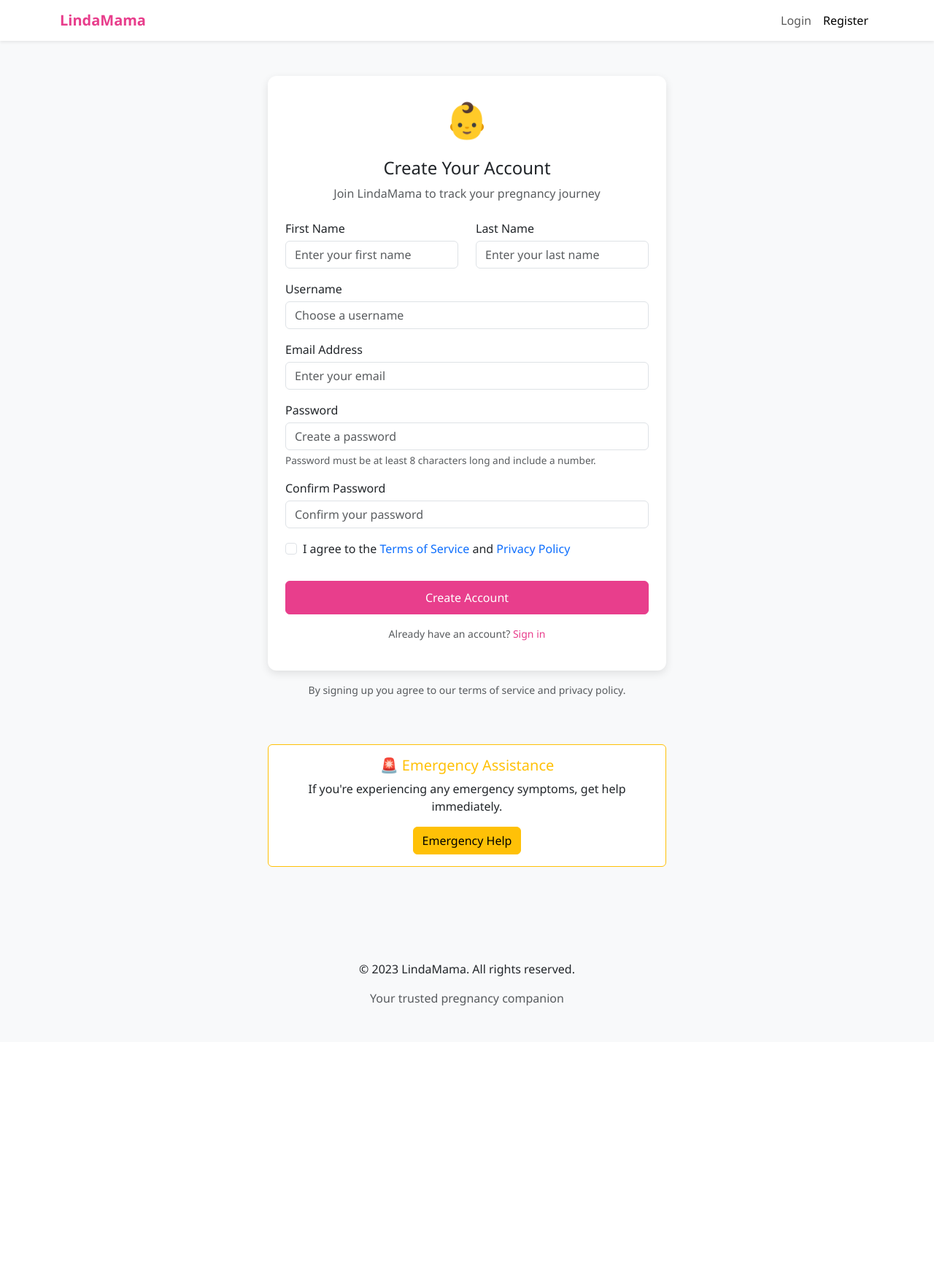
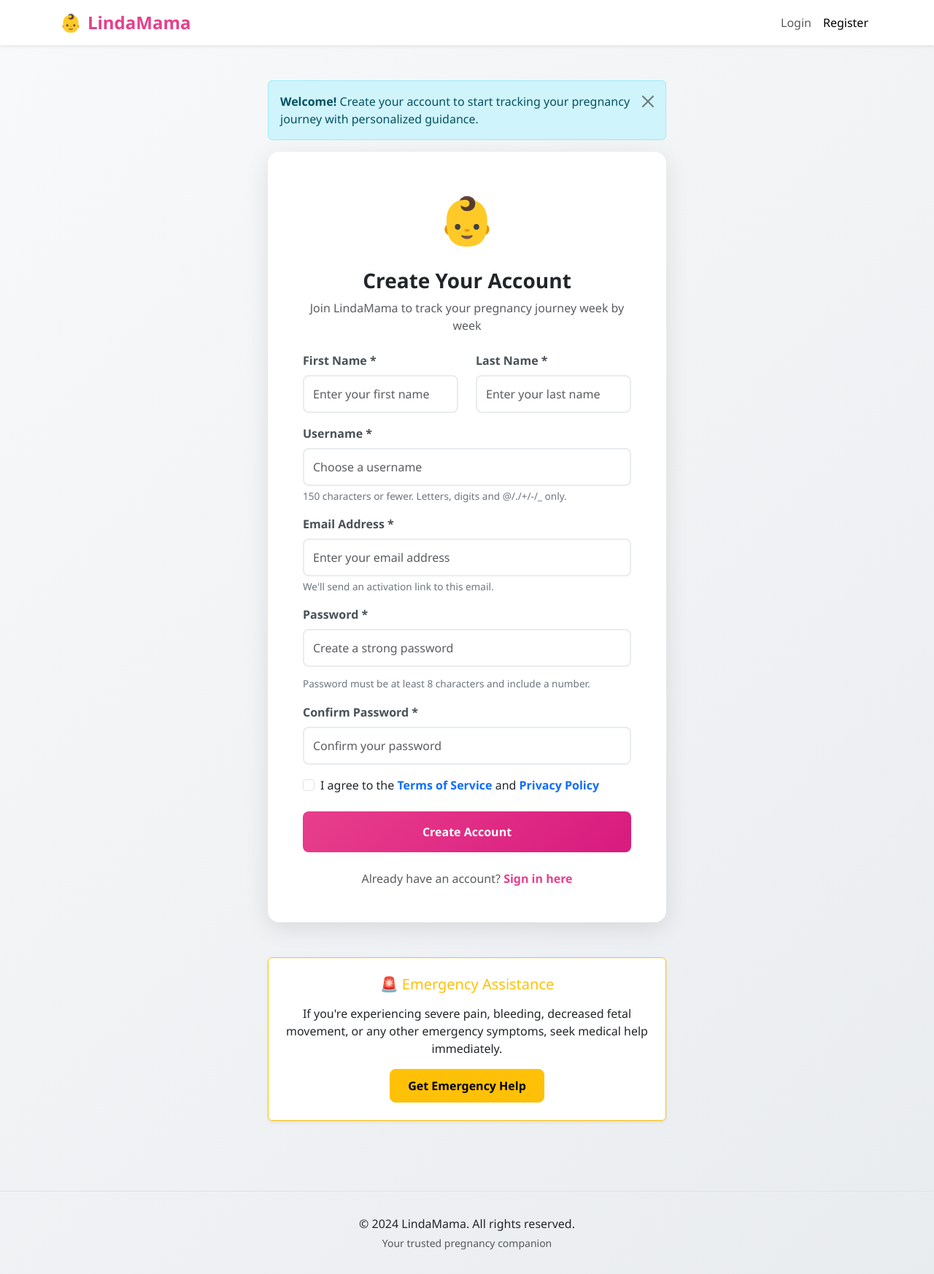
Before and after one commit to ayioka/Linda-Mama-Pregnancy-App, a Django app: template pregnancy/templates/pregnancy/signup.html in a window 1280 px wide. Shown: the whole page at 73% size. Before the commit the page ends 1378 px from the top, so only its background shows below. Run offline with Django 4.2, Linux system fonts and the light colour scheme; the template is opened without the code that fills it, so the values that code supplies are empty.

Commit message:
Update signup.html

```diff
--- a/pregnancy/templates/pregnancy/signup.html
+++ b/pregnancy/templates/pregnancy/signup.html
@@ -6,78 +6,131 @@
   <meta name="viewport" content="width=device-width,initial-scale=1">
   <title>LindaMama - Register</title>
   <link href="https://cdn.jsdelivr.net/npm/bootstrap@5.3.1/dist/css/bootstrap.min.css" rel="stylesheet">
+  <link rel="icon" type="image/x-icon" href="{% static 'images/favicon.ico' %}">
   <style>
+    :root {
+      --primary-color: #e83e8c;
+      --primary-hover: #d81b7e;
+      --secondary-color: #6c757d;
+      --success-color: #198754;
+      --danger-color: #dc3545;
+    }
+
     body {
       font-family: 'Segoe UI', Tahoma, Geneva, Verdana, sans-serif;
-      background-color: #f8f9fa;
+      background: linear-gradient(135deg, #f8f9fa 0%, #e9ecef 100%);
+      min-height: 100vh;
     }
     .navbar-brand {
       font-weight: bold;
-      color: #e83e8c !important;
+      color: var(--primary-color) !important;
+      font-size: 1.5rem;
     }
     .registration-card {
       border: none;
-      border-radius: 12px;
-      box-shadow: 0 4px 12px rgba(0,0,0,0.1);
+      border-radius: 16px;
+      box-shadow: 0 8px 32px rgba(0,0,0,0.1);
+      backdrop-filter: blur(10px);
+      background: rgba(255, 255, 255, 0.95);
     }
     .btn-primary {
-      background-color: #e83e8c;
-      border-color: #e83e8c;
-      padding: 10px;
-      font-weight: 500;
+      background: linear-gradient(135deg, var(--primary-color), var(--primary-hover));
+      border: none;
+      padding: 12px;
+      font-weight: 600;
+      border-radius: 8px;
+      transition: all 0.3s ease;
     }
     .btn-primary:hover {
-      background-color: #d81b7e;
-      border-color: #d81b7e;
+      transform: translateY(-2px);
+      box-shadow: 0 4px 12px rgba(232, 62, 140, 0.3);
+    }
+    .form-control {
+      border-radius: 8px;
+      padding: 12px;
+      border: 2px solid #e9ecef;
+      transition: all 0.3s ease;
     }
     .form-control:focus {
-      border-color: #e83e8c;
-      box-shadow: 0 0 0 0.2rem rgba(232, 62, 140, 0.25);
+      border-color: var(--primary-color);
+      box-shadow: 0 0 0 0.2rem rgba(232, 62, 140, 0.15);
     }
     .form-label {
-      font-weight: 500;
-      margin-bottom: 5px;
+      font-weight: 600;
+      margin-bottom: 8px;
+      color: #495057;
     }
     .form-text {
       font-size: 0.85rem;
+      color: var(--secondary-color);
     }
     .footer {
-      background-color: #f8f9fa;
+      background-color: transparent;
       padding: 2rem 0;
       margin-top: 3rem;
+      border-top: 1px solid #dee2e6;
     }
     .pregnancy-icon {
-      font-size: 3rem;
-      color: #e83e8c;
+      font-size: 4rem;
+      color: var(--primary-color);
       margin-bottom: 1rem;
+      animation: float 3s ease-in-out infinite;
+    }
+    @keyframes float {
+      0%, 100% { transform: translateY(0px); }
+      50% { transform: translateY(-10px); }
     }
     .login-link {
-      color: #e83e8c;
+      color: var(--primary-color);
       text-decoration: none;
+      font-weight: 600;
+      transition: color 0.3s ease;
+    }
+    .login-link:hover {
+      color: var(--primary-hover);
+    }
+    .invalid-feedback {
       font-weight: 500;
     }
-    .login-link:hover {
-      color: #d81b7e;
-      text-decoration: underline;
+    .emergency-btn {
+      border-radius: 8px;
+      padding: 10px 24px;
+      font-weight: 600;
+      transition: all 0.3s ease;
     }
-    .error-feedback {
-      color: #dc3545;
-      font-size: 0.875rem;
-      margin-top: 0.25rem;
+    .emergency-btn:hover {
+      transform: scale(1.05);
     }
+    .password-strength {
+      height: 4px;
+      border-radius: 2px;
+      margin-top: 5px;
+      transition: all 0.3s ease;
+    }
+    .strength-weak { background-color: var(--danger-color); width: 25%; }
+    .strength-fair { background-color: #ffc107; width: 50%; }
+    .strength-good { background-color: #17a2b8; width: 75%; }
+    .strength-strong { background-color: var(--success-color); width: 100%; }
   </style>
 </head>
 <body class="bg-light">
 <nav class="navbar navbar-expand-md navbar-light bg-white shadow-sm">
   <div class="container">
-    <a class="navbar-brand" href="{% url 'home' %}">LindaMama</a>
+    <a class="navbar-brand d-flex align-items-center" href="{% url 'home' %}">
+      <span class="me-2">👶</span>
+      LindaMama
+    </a>
     <button class="navbar-toggler" type="button" data-bs-toggle="collapse" data-bs-target="#navbarNav">
       <span class="navbar-toggler-icon"></span>
     </button>
     <div class="collapse navbar-collapse" id="navbarNav">
       <ul class="navbar-nav ms-auto">
-        <li class="nav-item"><a class="nav-link" href="{% url 'login' %}">Login</a></li>
-        <li class="nav-item"><a class="nav-link active" href="{% url 'signup' %}">Register</a></li>
+        <li class="nav-item">
+          <a class="nav-link" href="{% url 'login' %}">Login</a>
+        </li>
+        <li class="nav-item">
+          <a class="nav-link active" href="{% url 'register' %}">Register</a>
+        </li>
       </ul>
     </div>
   </div>
@@ -86,17 +139,26 @@
 <div class="container py-5">
   <!-- Messages block -->
   <div class="row justify-content-center">
-    <div class="col-md-6">
+    <div class="col-md-8 col-lg-6">
       {% if messages %}
         {% for message in messages %}
           <div class="alert alert-{{ message.tags }} alert-dismissible fade show" role="alert">
-            {{ message }}
+            <div class="d-flex align-items-center">
+              <span class="me-2">
+                {% if message.tags == 'success' %}✅
+                {% elif message.tags == 'error' %}❌
+                {% elif message.tags == 'warning' %}⚠️
+                {% else %}ℹ️{% endif %}
+              </span>
+              <span>{{ message }}</span>
+            </div>
             <button type="button" class="btn-close" data-bs-dismiss="alert"></button>
           </div>
         {% endfor %}
       {% else %}
-        <div class="alert alert-info" id="infoAlert">
-          Create your account to start tracking your pregnancy journey.
+        <div class="alert alert-info alert-dismissible fade show" id="infoAlert" role="alert">
+          <strong>Welcome!</strong> Create your account to start tracking your pregnancy journey with personalized guidance.
+          <button type="button" class="btn-close" data-bs-dismiss="alert"></button>
         </div>
       {% endif %}
     </div>
@@ -104,22 +166,31 @@
 
   <!-- Registration form -->
   <div class="row justify-content-center">
-    <div class="col-md-6">
+    <div class="col-md-8 col-lg-6">
       <div class="card registration-card">
-        <div class="card-body p-4">
+        <div class="card-body p-4 p-md-5">
           <div class="text-center mb-4">
             <div class="pregnancy-icon">👶</div>
-            <h4 class="card-title">Create Your Account</h4>
-            <p class="text-muted">Join LindaMama to track your pregnancy journey</p>
+            <h3 class="card-title fw-bold text-dark">Create Your Account</h3>
+            <p class="text-muted mb-0">Join LindaMama to track your pregnancy journey week by week</p>
           </div>
 
           <form method="post" class="needs-validation" novalidate>
             {% csrf_token %}
 
+            <!-- Non-field errors -->
+            {% if form.non_field_errors %}
+              <div class="alert alert-danger">
+                {% for error in form.non_field_errors %}
+                  {{ error }}
+                {% endfor %}
+              </div>
+            {% endif %}
+
             <!-- First Name and Last Name -->
             <div class="row">
               <div class="col-md-6 mb-3">
-                <label for="id_first_name" class="form-label">First Name</label>
+                <label for="id_first_name" class="form-label">First Name *</label>
                 <input type="text" class="form-control {% if form.first_name.errors %}is-invalid{% endif %}"
                        id="id_first_name" name="first_name"
                        placeholder="Enter your first name"
@@ -135,7 +206,7 @@
                 {% endif %}
               </div>
               <div class="col-md-6 mb-3">
-                <label for="id_last_name" class="form-label">Last Name</label>
+                <label for="id_last_name" class="form-label">Last Name *</label>
                 <input type="text" class="form-control {% if form.last_name.errors %}is-invalid{% endif %}"
                        id="id_last_name" name="last_name"
                        placeholder="Enter your last name"
@@ -154,7 +225,7 @@
 
             <!-- Username -->
             <div class="mb-3">
-              <label for="id_username" class="form-label">Username</label>
+              <label for="id_username" class="form-label">Username *</label>
               <input type="text" class="form-control {% if form.username.errors %}is-invalid{% endif %}"
                      id="id_username" name="username"
                      placeholder="Choose a username"
@@ -164,6 +235,9 @@
                   {{ form.username.errors.0 }}
                 </div>
               {% else %}
+                <div class="form-text">
+                  150 characters or fewer. Letters, digits and @/./+/-/_ only.
+                </div>
                 <div class="invalid-feedback">
                   Please choose a username.
                 </div>
@@ -172,16 +246,19 @@
 
             <!-- Email -->
             <div class="mb-3">
-              <label for="id_email" class="form-label">Email Address</label>
+              <label for="id_email" class="form-label">Email Address *</label>
               <input type="email" class="form-control {% if form.email.errors %}is-invalid{% endif %}"
                      id="id_email" name="email"
-                     placeholder="Enter your email"
+                     placeholder="Enter your email address"
                      value="{{ form.email.value|default:'' }}" required>
               {% if form.email.errors %}
                 <div class="invalid-feedback">
                   {{ form.email.errors.0 }}
                 </div>
               {% else %}
+                <div class="form-text">
+                  We'll send an activation link to this email.
+                </div>
                 <div class="invalid-feedback">
                   Please provide a valid email address.
                 </div>
@@ -190,27 +267,28 @@
 
             <!-- Password -->
             <div class="mb-3">
-              <label for="id_password1" class="form-label">Password</label>
+              <label for="id_password1" class="form-label">Password *</label>
               <input type="password" class="form-control {% if form.password1.errors %}is-invalid{% endif %}"
                      id="id_password1" name="password1"
-                     placeholder="Create a password" required>
+                     placeholder="Create a strong password" required>
+              <div class="password-strength" id="passwordStrength"></div>
               {% if form.password1.errors %}
                 <div class="invalid-feedback">
                   {{ form.password1.errors.0 }}
                 </div>
               {% else %}
+                <div class="form-text">
+                  Password must be at least 8 characters and include a number.
+                </div>
                 <div class="invalid-feedback">
                   Please create a password.
                 </div>
               {% endif %}
-              <div class="form-text">
-                Password must be at least 8 characters long and include a number.
-              </div>
             </div>
 
             <!-- Confirm Password -->
             <div class="mb-3">
-              <label for="id_password2" class="form-label">Confirm Password</label>
+              <label for="id_password2" class="form-label">Confirm Password *</label>
               <input type="password" class="form-control {% if form.password2.errors %}is-invalid{% endif %}"
                      id="id_password2" name="password2"
                      placeholder="Confirm your password" required>
@@ -226,53 +304,71 @@
             </div>
 
             <!-- Terms and Conditions -->
-            <div class="mb-3 form-check">
-              <input type="checkbox" class="form-check-input" id="terms" name="terms" required>
-              <label class="form-check-label" for="terms">
-                I agree to the <a href="#" class="text-decoration-none">Terms of Service</a> and <a href="#" class="text-decoration-none">Privacy Policy</a>
-              </label>
-              <div class="invalid-feedback">
-                You must agree before submitting.
+            <div class="mb-4">
+              <div class="form-check">
+                <input type="checkbox" class="form-check-input {% if form.terms.errors %}is-invalid{% endif %}"
+                       id="terms" name="terms" required>
+                <label class="form-check-label" for="terms">
+                  I agree to the <a href="#" class="text-decoration-none fw-semibold">Terms of Service</a>
+                  and <a href="#" class="text-decoration-none fw-semibold">Privacy Policy</a>
+                </label>
+                {% if form.terms.errors %}
+                  <div class="invalid-feedback">
+                    {{ form.terms.errors.0 }}
+                  </div>
+                {% else %}
+                  <div class="invalid-feedback">
+                    You must agree before submitting.
+                  </div>
+                {% endif %}
               </div>
             </div>
 
-            <button type="submit" class="btn btn-primary w-100 mt-3">Create Account</button>
+            <button type="submit" class="btn btn-primary w-100 py-3 fw-semibold">
+              Create Account
+            </button>
           </form>
 
-          <div class="text-center mt-3">
-            <p class="text-muted small">Already have an account? <a href="{% url 'login' %}" class="login-link">Sign in</a></p>
+          <div class="text-center mt-4">
+            <p class="text-muted mb-0">
+              Already have an account?
+              <a href="{% url 'login' %}" class="login-link fw-semibold">Sign in here</a>
+            </p>
           </div>
         </div>
       </div>
-      <p class="text-muted small mt-3 text-center">By signing up you agree to our terms of service and privacy policy.</p>
     </div>
   </div>
 
   <!-- Emergency Section -->
   <div class="row justify-content-center mt-5">
-    <div class="col-md-6">
-      <div class="card border-warning">
-        <div class="card-body text-center">
-          <h5 class="card-title text-warning">🚨 Emergency Assistance</h5>
-          <p class="card-text">If you're experiencing any emergency symptoms, get help immediately.</p>
-          <a href="{% url 'emergency' %}" class="btn btn-warning emergency-btn">Emergency Help</a>
+    <div class="col-md-8 col-lg-6">
+      <div class="card border-warning shadow-sm">
+        <div class="card-body text-center py-4">
+          <h5 class="card-title text-warning mb-3">🚨 Emergency Assistance</h5>
+          <p class="card-text mb-3">
+            If you're experiencing severe pain, bleeding, decreased fetal movement,
+            or any other emergency symptoms, seek medical help immediately.
+          </p>
+          <a href="{% url 'emergency' %}" class="btn btn-warning emergency-btn fw-semibold">
+            Get Emergency Help
+          </a>
         </div>
       </div>
     </div>
   </div>
 </div>
 
-<footer class="footer">
+<footer class="footer mt-5">
   <div class="container text-center">
-    <p>&copy; 2023 LindaMama. All rights reserved.</p>
-    <p class="text-muted">Your trusted pregnancy companion</p>
+    <p class="mb-1">&copy; 2024 LindaMama. All rights reserved.</p>
+    <p class="text-muted small mb-0">Your trusted pregnancy companion</p>
   </div>
 </footer>
 
 <script src="https://cdn.jsdelivr.net/npm/bootstrap@5.3.1/dist/js/bootstrap.bundle.min.js"></script>
 
 <script>
-  // Bootstrap validation and password confirmation
   document.addEventListener('DOMContentLoaded', function() {
     // Bootstrap form validation
     (function () {
@@ -292,27 +388,60 @@
     // Password confirmation validation
     const password1 = document.getElementById('id_password1');
     const password2 = document.getElementById('id_password2');
+    const strengthBar = document.getElementById('passwordStrength');
 
     function validatePassword() {
-      if (password1.value !== password2.value) {
+      if (password2.value && password1.value !== password2.value) {
         password2.setCustomValidity("Passwords do not match");
       } else {
         password2.setCustomValidity('');
       }
     }
 
+    function checkPasswordStrength(password) {
+      let strength = 0;
+      if (password.length >= 8) strength++;
+      if (password.match(/[a-z]/) && password.match(/[A-Z]/)) strength++;
+      if (password.match(/\d/)) strength++;
+      if (password.match(/[^a-zA-Z\d]/)) strength++;
+
+      return strength;
+    }
+
+    function updateStrengthBar(strength) {
+      strengthBar.className = 'password-strength';
+      if (strength === 0) {
+        strengthBar.classList.add('d-none');
+      } else if (strength <= 1) {
+        strengthBar.classList.add('strength-weak');
+      } else if (strength <= 2) {
+        strengthBar.classList.add('strength-fair');
+      } else if (strength <= 3) {
+        strengthBar.classList.add('strength-good');
+      } else {
+        strengthBar.classList.add('strength-strong');
+      }
+    }
+
     if (password1 && password2) {
+      password1.addEventListener('input', function() {
+        const strength = checkPasswordStrength(this.value);
+        updateStrengthBar(strength);
+        validatePassword();
+      });
+
       password1.addEventListener('change', validatePassword);
       password2.addEventListener('keyup', validatePassword);
     }
 
-    // Hide info alert after 5 seconds
+    // Auto-hide info alert after 8 seconds
     setTimeout(function() {
       const infoAlert = document.getElementById('infoAlert');
       if (infoAlert) {
-        infoAlert.classList.add('d-none');
+        const bsAlert = new bootstrap.Alert(infoAlert);
+        bsAlert.close();
       }
-    }, 5000);
+    }, 8000);
   });
 </script>
 </body>
```
